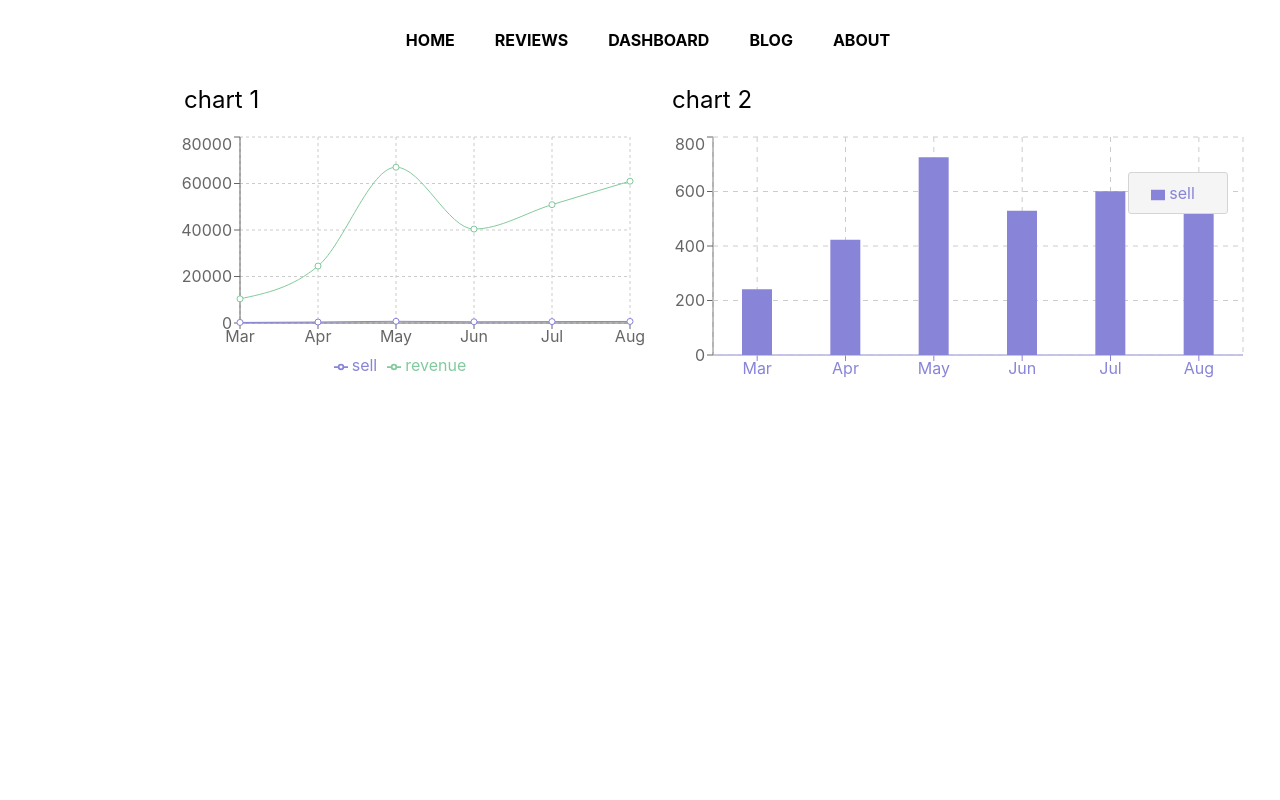
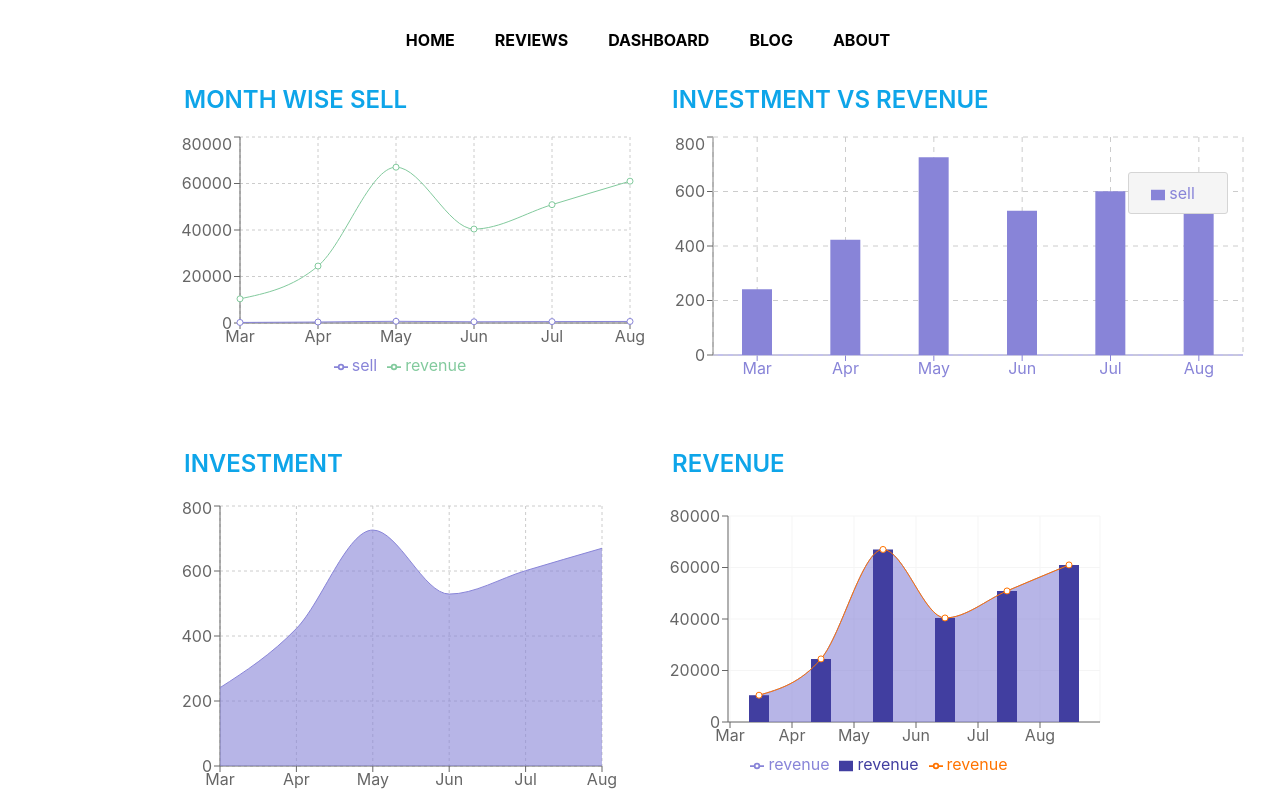
Before and after one commit to Dev-Zual/react-products-analysis-site, a React (Create React App) app: page /dashboard in a window 1280 px wide. Built offline with nearby package versions, Linux system fonts and the light colour scheme.

Commit message:
added two more chart

```diff
--- /dev/null
+++ b/src/components/Chart3/Chart3.js
@@ -0,0 +1,41 @@
+import React from 'react';
+import {
+  Area,
+  AreaChart,
+  CartesianGrid,
+  ResponsiveContainer,
+  Tooltip,
+  XAxis,
+  YAxis,
+} from 'recharts';
+
+const Chart3 = ({ data }) => {
+  return (
+    <div style={{ width: '100%', height: 300 }}>
+      <ResponsiveContainer>
+        <AreaChart
+          data={data}
+          margin={{
+            top: 10,
+            right: 30,
+            left: 0,
+            bottom: 0,
+          }}
+        >
+          <CartesianGrid strokeDasharray="3 3" />
+          <XAxis dataKey="month" />
+          <YAxis />
+          <Tooltip />
+          <Area
+            type="monotone"
+            dataKey="sell"
+            stroke="#8884d8"
+            fill="#8884d8"
+          />
+        </AreaChart>
+      </ResponsiveContainer>
+    </div>
+  );
+};
+
+export default Chart3;
--- /dev/null
+++ b/src/components/Chart4/Chart4.js
@@ -0,0 +1,49 @@
+import React from 'react';
+import {
+  Area,
+  Bar,
+  CartesianGrid,
+  ComposedChart,
+  Legend,
+  Line,
+  ResponsiveContainer,
+  Tooltip,
+  XAxis,
+  YAxis,
+} from 'recharts';
+
+const Chart4 = ({ data }) => {
+  return (
+    <div style={{ width: '100%', height: 300 }}>
+      <ResponsiveContainer>
+        <ComposedChart
+          width={500}
+          height={400}
+          data={data}
+          margin={{
+            top: 20,
+            right: 20,
+            bottom: 20,
+            left: 20,
+          }}
+        >
+          <CartesianGrid stroke="#f5f5f5" />
+          <XAxis dataKey="month" scale="band" />
+          <YAxis />
+          <Tooltip />
+          <Legend />
+          <Area
+            type="monotone"
+            dataKey="revenue"
+            fill="#8884d8"
+            stroke="#8884d8"
+          />
+          <Bar dataKey="revenue" barSize={20} fill="#413ea0" />
+          <Line type="monotone" dataKey="revenue" stroke="#ff7300" />
+        </ComposedChart>
+      </ResponsiveContainer>
+    </div>
+  );
+};
+
+export default Chart4;
--- a/src/components/Dashboard/Dashboard.js
+++ b/src/components/Dashboard/Dashboard.js
@@ -1,5 +1,7 @@
 import React, { useEffect, useState } from 'react';
 import Chart2 from '../Chart2/Chart2';
+import Chart3 from '../Chart3/Chart3';
+import Chart4 from '../Chart4/Chart4';
 import MyBarChart from '../MyBarChart/MyBarChart';
 
 const Dashboard = () => {
@@ -12,12 +14,28 @@ const Dashboard = () => {
   return (
     <div className="mt-8 w-3/4 mx-auto grid sm:grid-cols-1 gap-4 md:grid-cols-2">
       <div>
-        <h2 className="text-2xl ml-6 mb-4">chart 1</h2>
+        <h2 className="text-2xl ml-6 mb-4 uppercase font-semibold text-sky-500">
+          Month Wise Sell
+        </h2>
         <MyBarChart data={data} key={data.sell}></MyBarChart>
       </div>
       <div>
-        <h2 className="text-2xl ml-6 mb-4">chart 2</h2>
+        <h2 className="text-2xl ml-6 mb-4 uppercase font-semibold text-sky-500">
+          investment vs revenue
+        </h2>
         <Chart2 data={data} key={data.sell}></Chart2>
+      </div>
+      <div>
+        <h2 className="text-2xl ml-6 mb-4 uppercase font-semibold text-sky-500">
+          investment
+        </h2>
+        <Chart3 data={data} key={data.sell}></Chart3>
+      </div>
+      <div>
+        <h2 className="text-2xl ml-6 mb-4 uppercase font-semibold text-sky-500">
+          Revenue
+        </h2>
+        <Chart4 data={data} key={data.sell}></Chart4>
       </div>
     </div>
   );
--- a/src/components/Home/Home.js
+++ b/src/components/Home/Home.js
@@ -34,7 +34,7 @@ const Home = () => {
       </div>
       <section className="w-3/4 mx-auto mt-10">
         <h1 className="text-4xl mt-11 font-semibold text-center">
-          Customer Review
+          Customer Reviews
         </h1>
         <div className="grid md:grid-cols-3 gap-6 mt-7">
           {sliceComments.map((comment) => (
@@ -44,7 +44,7 @@ const Home = () => {
         <div className="flex justify-center mb-8">
           <Link to="/reviews">
             <button className="bg-red-300 text-white font-bold py-1 rounded mt-6 px-7">
-              See All Review
+              See All Reviews
             </button>
           </Link>
         </div>
--- a/src/components/Reviews/Reviews.js
+++ b/src/components/Reviews/Reviews.js
@@ -8,7 +8,7 @@ const Reviews = () => {
     <div>
       <h1 className="text-4xl mt-11 font-semibold text-center">
         <h1 className="text-4xl mb-8 mt-11 text-sky-500 font-semibold text-center">
-          See What Our Customer Says!!!
+          What Our Customer Says!!!
         </h1>
       </h1>
       <div className="grid md:grid-cols-3 gap-6 mt-10 w-3/4 mx-auto">
```
